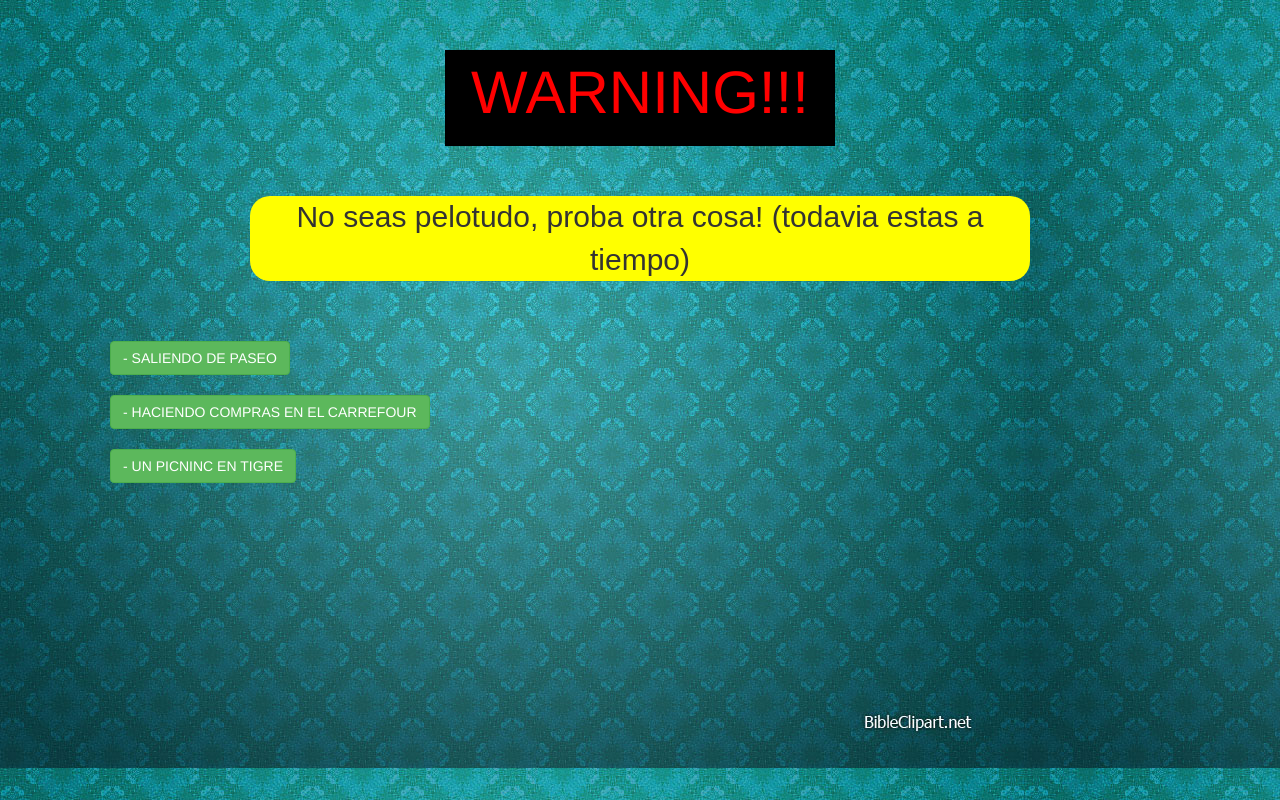
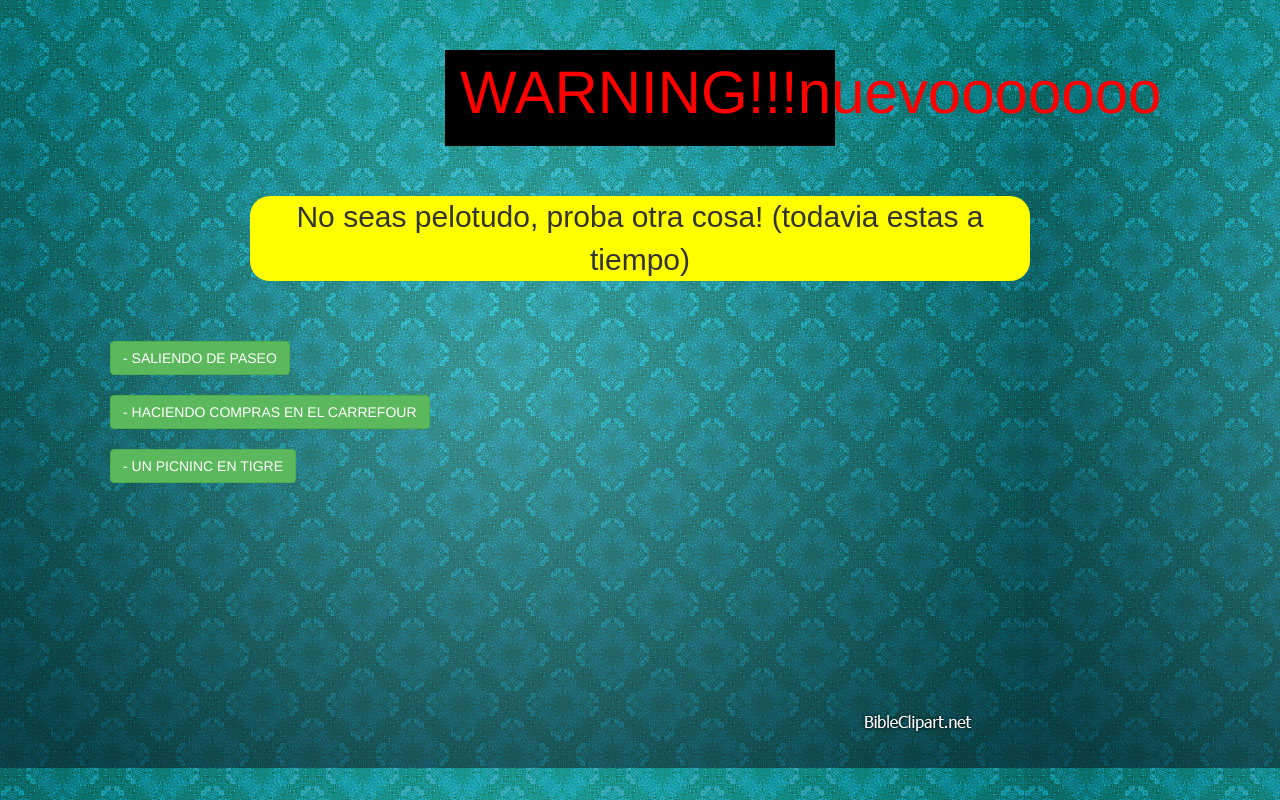
Before and after one commit to Richar82/hola, a plain HTML site: page ultima.html in a window 1280 px wide. Drawn offline with nearby package versions, Linux system fonts and the light colour scheme.

Commit message:
cambio
una linea

```diff
--- a/ultima.html
+++ b/ultima.html
@@ -10,7 +10,7 @@
         <div class='row'>
           <div class='col-md-4'></div>
           <div class='col-md-4' style="background-color:black">
-            <p style="color:red; font-size:60px">WARNING!!!</p>
+            <p style="color:red; font-size:60px">WARNING!!!nuevooooooo</p>
           </div>
           <div class='col-md-4'></div>
         </div>
```
